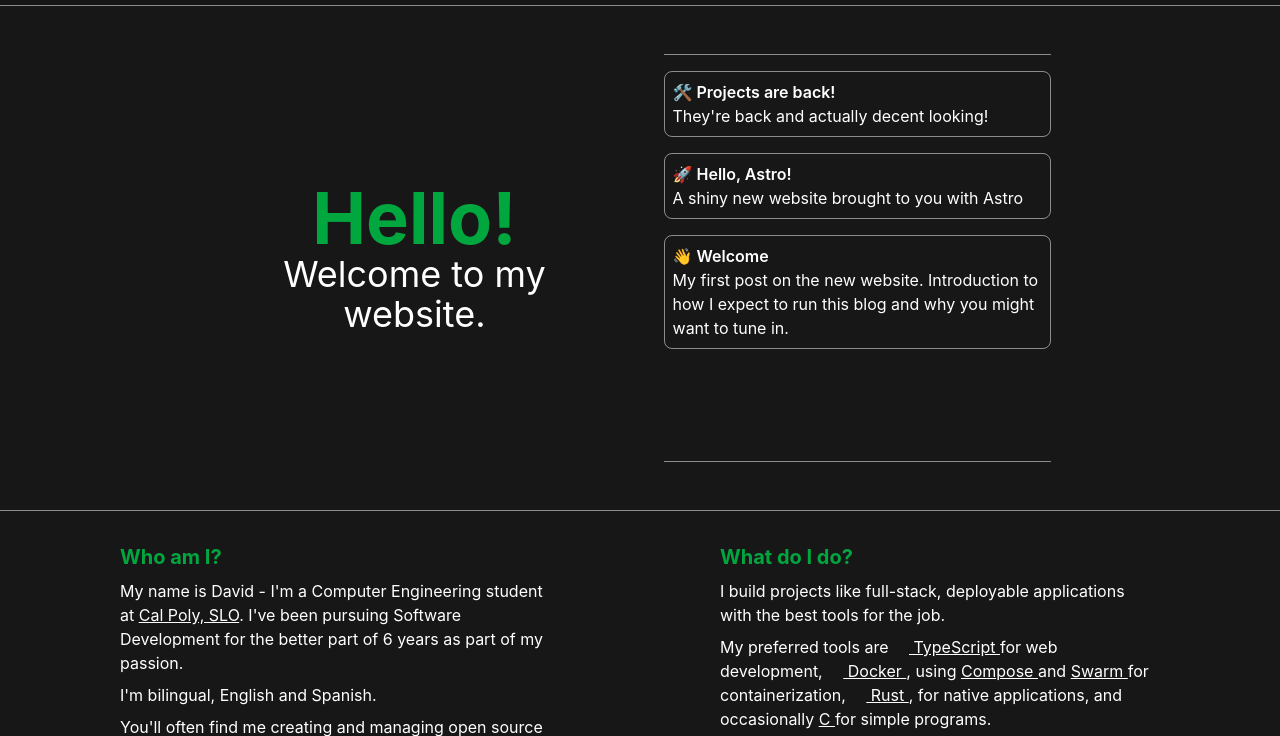
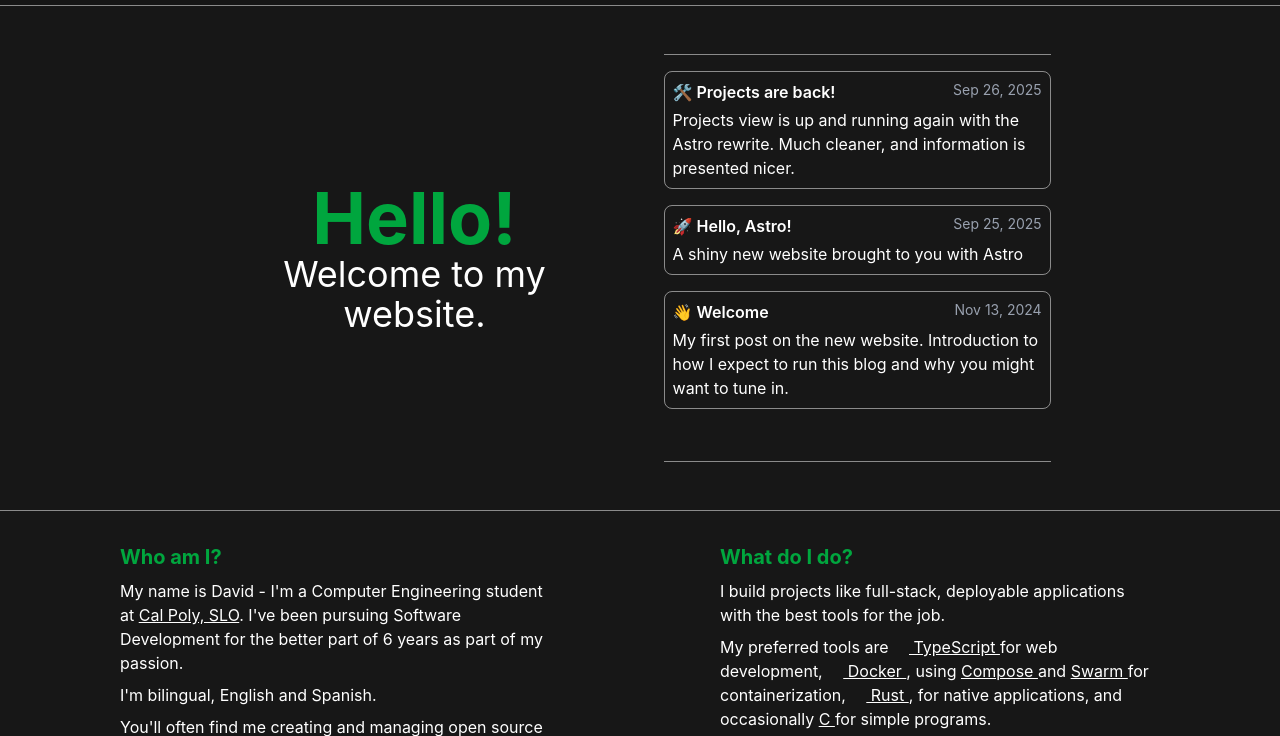
Before and after one commit to codebycruz/website, an Astro site: page / in a window 1280 px wide. Shown: the part 71-807 px from the top of the page. Built offline with nearby package versions, Linux system fonts and the light colour scheme; Astro itself is replaced by a stand-in of ours; some icons are missing.

Commit message:
Fetch index articles dynamically

```diff
--- a/src/pages/index.astro
+++ b/src/pages/index.astro
@@ -2,23 +2,28 @@
 import { Icon } from "astro-icon/components";
 import Layout from "../layouts/Layout.astro";
 
-const newsEntries = [
-    {
-        title: "🛠️ Projects are back!",
-        desc: "They're back and actually decent looking!",
-        to: "/posts/projects",
-    },
-    {
-        title: "🚀 Hello, Astro!",
-        desc: "A shiny new website brought to you with Astro",
-        to: "/posts/astro",
-    },
-    {
-        title: "👋 Welcome",
-        desc: "My first post on the new website. Introduction to how I expect to run this blog and why you might want to tune in.",
-        to: "/posts/welcome",
-    },
-] as { title: string; desc: string; to: string }[];
+const posts = await Promise.all(
+    Object.entries(import.meta.glob("./posts/*.md")).map(
+        async ([path, loader]) => {
+            const post = await loader();
+            const filename = path.split("/").pop()?.replace(".md", "") || "";
+
+            return {
+                filename,
+                ...post.frontmatter,
+            };
+        },
+    ),
+);
+
+posts.sort((a, b) => new Date(b.published) - new Date(a.published));
+
+const newsEntries = posts.slice(0, 3).map((post) => ({
+    title: post.title,
+    desc: post.desc,
+    to: `/posts/${post.filename}`,
+    published: post.published,
+}));
 ---
 
 <Layout>
@@ -47,7 +52,18 @@ const newsEntries = [
                                 href={entry.to}
                                 class="p-2 border border-white/50 rounded-lg"
                             >
-                                <h2 class="font-semibold">{entry.title}</h2>
+                                <div class="flex flex-col md:flex-row md:justify-between mb-1">
+                                    <h2 class="font-semibold">{entry.title}</h2>
+                                    <span class="text-gray-400 text-sm">
+                                        {new Date(
+                                            entry.published,
+                                        ).toLocaleDateString("en-US", {
+                                            year: "numeric",
+                                            month: "short",
+                                            day: "numeric",
+                                        })}
+                                    </span>
+                                </div>
                                 {entry.desc}
                             </a>
                         ))
--- a/src/pages/posts/astro.md
+++ b/src/pages/posts/astro.md
@@ -1,5 +1,5 @@
 ---
-title: "Hello, Astro!"
+title: "🚀 Hello, Astro!"
 desc: "A shiny new website brought to you with Astro"
 published: 2025-09-25
 layout: "../../layouts/Post.astro"
--- a/src/pages/posts/projects.md
+++ b/src/pages/posts/projects.md
@@ -1,5 +1,5 @@
 ---
-title: "Projects are back!"
+title: "🛠️ Projects are back!"
 desc: "Projects view is up and running again with the Astro rewrite. Much cleaner, and information is presented nicer."
 published: 2025-09-26
 layout: "../../layouts/Post.astro"
--- a/src/pages/posts/welcome.md
+++ b/src/pages/posts/welcome.md
@@ -1,5 +1,5 @@
 ---
-title: "Welcome"
+title: "👋 Welcome"
 desc: "My first post on the new website. Introduction to how I expect to run this blog and why you might want to tune in."
 published: 2024-11-13
 layout: "../../layouts/Post.astro"
```
